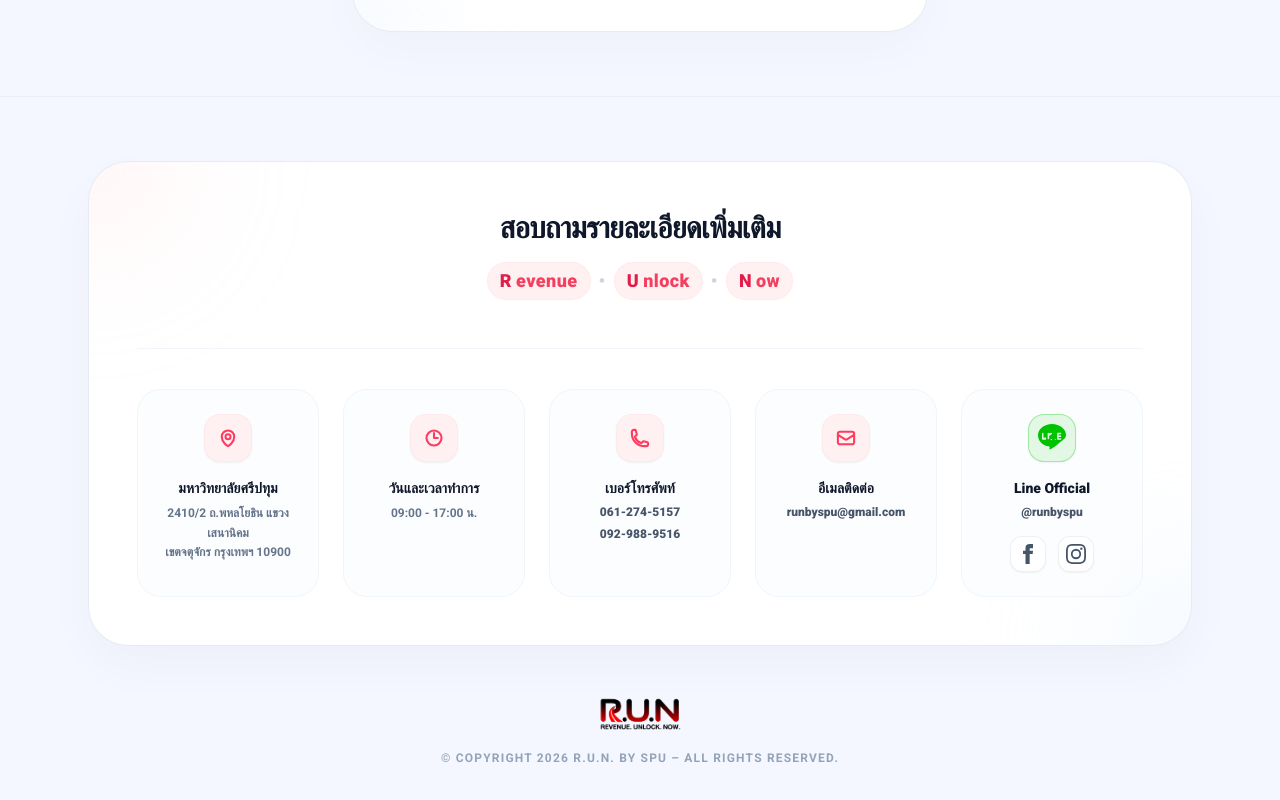
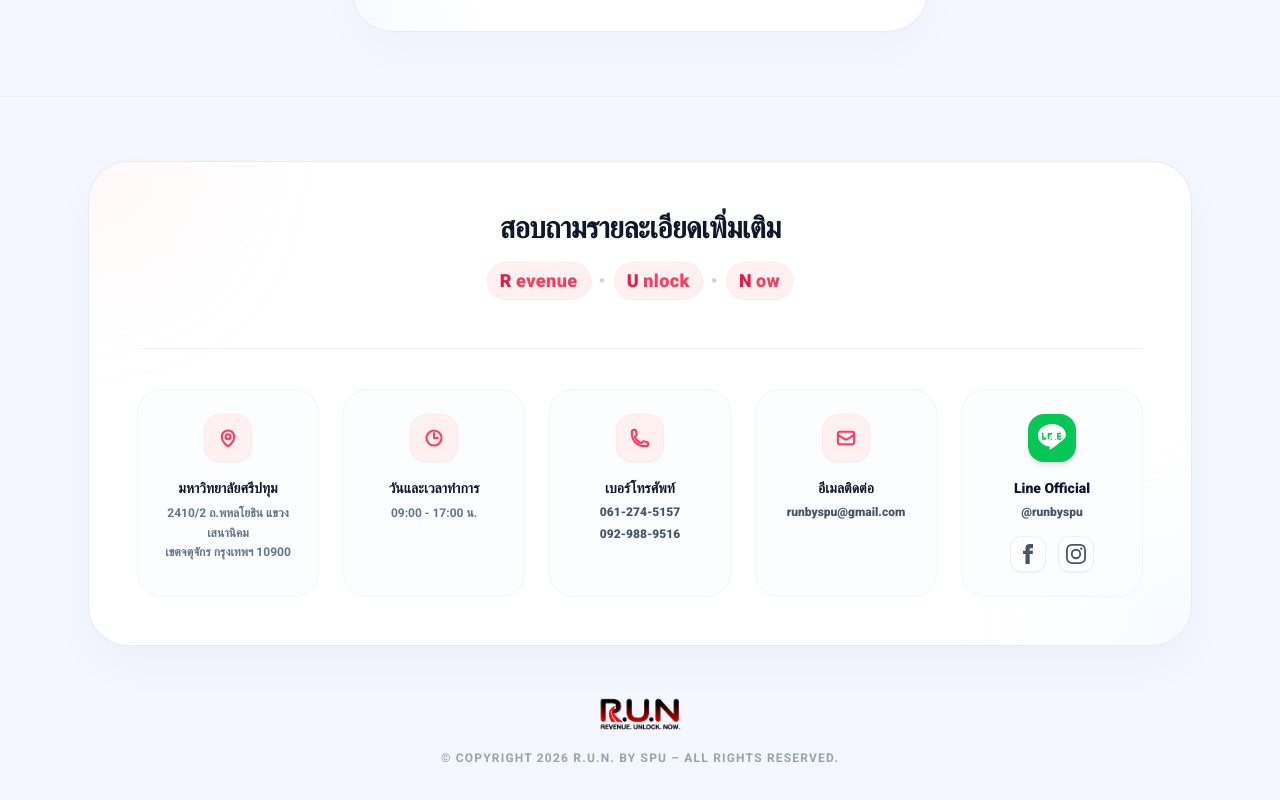
Before and after one commit to poohphurit/RunProject, a React (Vite) app: page / in a window 1280 px wide. Shown: the part 10858-11658 px from the top of the page. Built offline with nearby package versions, Linux system fonts and the light colour scheme; the HTML template or start-up script is replaced by a standard one; a web font is replaced by a local one.

Commit message:
style: apply official LINE branding colors to logo

```diff
--- a/src/App.jsx
+++ b/src/App.jsx
@@ -1265,7 +1265,7 @@
 
                 {/* 5. Line & Socials */}
                 <div className="group/item flex flex-col items-center text-center p-6 rounded-3xl bg-slate-50/40 border border-slate-100 hover:bg-rose-50/30 hover:border-rose-100/80 hover:shadow-lg hover:shadow-rose-100/20 transition-all duration-300 h-full">
-                  <div className="flex h-12 w-12 items-center justify-center rounded-2xl bg-[#00C300]/10 border border-[#00C300]/30 text-[#00C300] mb-4 shadow-sm transition-transform duration-300 group-hover/item:scale-110">
+                  <div className="flex h-12 w-12 items-center justify-center rounded-2xl bg-[#06C755] text-white mb-4 shadow-md transition-transform duration-300 group-hover/item:scale-110">
                     <svg className="w-7 h-7 fill-current" viewBox="0 0 24 24" xmlns="http://www.w3.org/2000/svg">
                       <path d="M19.365 9.863c.349 0 .63.285.63.631 0 .345-.281.63-.63.63H17.61v1.125h1.755c.349 0 .63.283.63.63 0 .344-.281.629-.63.629h-2.386c-.345 0-.627-.285-.627-.629V8.108c0-.345.282-.63.63-.63h2.386c.346 0 .627.285.627.63 0 .349-.281.63-.63.63H17.61v1.125h1.755zm-3.855 3.016c0 .26-.166.487-.393.585-.077.033-.163.049-.248.049-.138 0-.275-.043-.388-.124l-2.395-1.748v1.606c0 .344-.282.629-.631.629-.345 0-.627-.285-.627-.629V8.108c0-.345.282-.63.63-.63.262 0 .491.168.588.397.033.073.048.156.048.241 0 .135-.042.268-.122.38l-2.396 1.746V8.108c0-.345.282-.63.63-.63.345 0 .629.285.629.63v4.771zm-5.972-.534c0 .344-.282.629-.631.629-.345 0-.627-.285-.627-.629V8.108c0-.345.282-.63.63-.63.346 0 .628.285.628.63v4.771zm-2.466.534c0 .344-.282.629-.631.629H4.056c-.346 0-.628-.285-.628-.629V8.108c0-.345.282-.63.63-.63.345 0 .629.285.629.63v3.513h1.754c.345 0 .628.285.628.63C7.072 12.879 7.072 12.879 7.072 12.879zM12 0C5.373 0 0 4.298 0 9.601c0 4.794 3.758 8.87 9.096 9.539.313.064.721.196.828.455.097.234.062.593.03.824l-.128.802c-.039.231-.186.918.814.498.995-.417 5.373-3.176 7.375-5.467C21.432 13.916 24 11.916 24 9.601 24 4.298 18.627 0 12 0z"/>
                     </svg>
```
